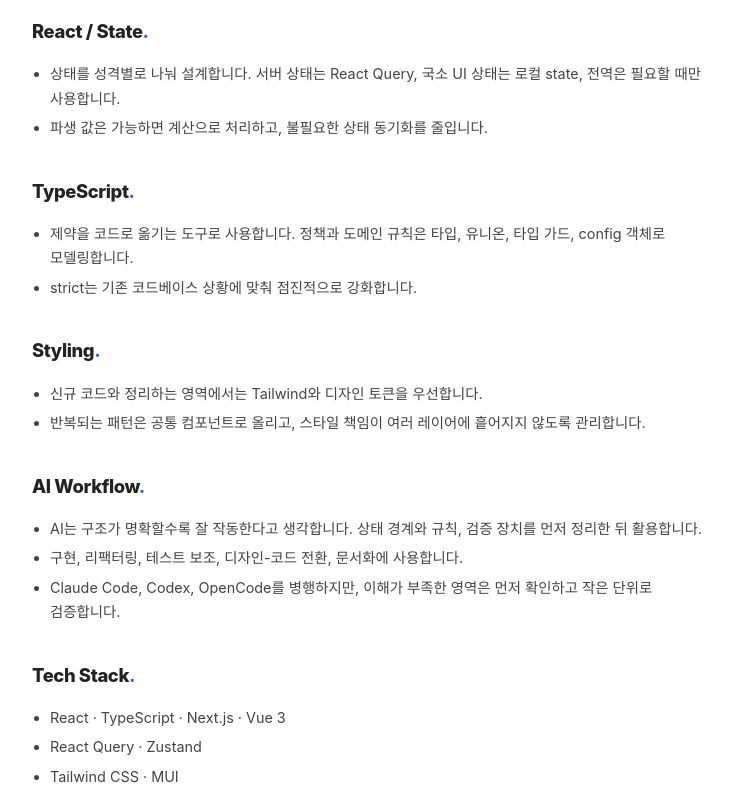
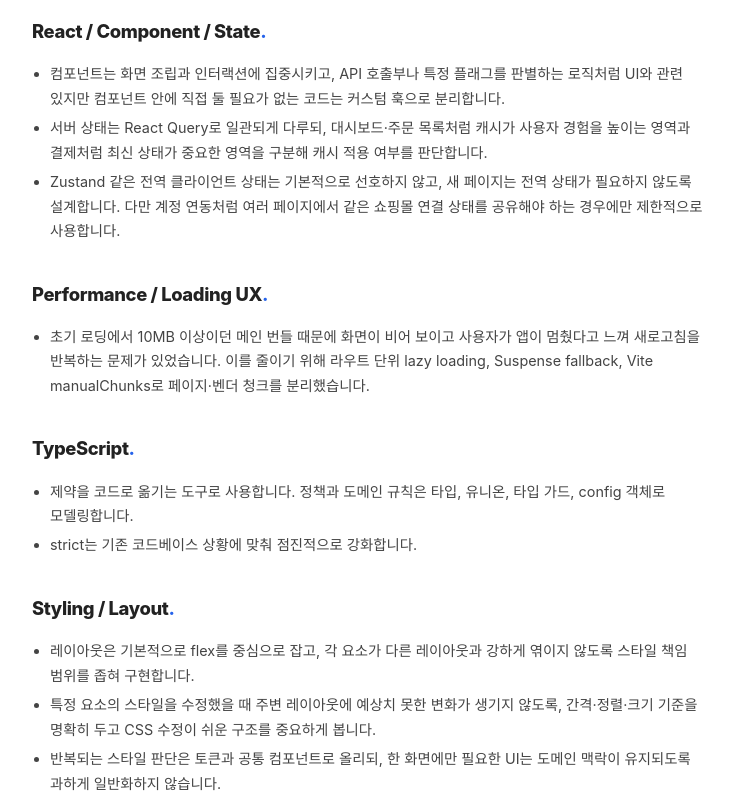
Before and after one commit to cvb5758/resume, a website: page index_v4.html in a window 1280 px wide. Shown: the part 2416-3215 px from the top of the page, without its empty margins (264-997 px from the left). Drawn offline with Linux system fonts and the light colour scheme; a web font is replaced by a local one.

Commit message:
Ground resume skills in frontend engineering judgment
The skills section now reflects concrete React, state, performance, and styling principles drawn from the resume materials and follow-up clarification. The wording avoids broad claims and focuses on hook separation, cache judgment, limited global state, lazy-loading remediation, and layout/style maintainability.\n\nConstraint: Keep the new resume variant as index_v4.html and leave existing variants untouched.\nRejected: Add broad web-performance claims | NProgress and skeleton work were not applied to production, so the section keeps only the lazy-loading and chunk-splitting work.\nConfidence: high\nScope-risk: narrow\nTested: Parsed index_v4.html with Python HTMLParser and checked the new skills headings exist.\nNot-tested: Full browser PDF export after skills-section changes.

```diff
--- a/index_v4.html
+++ b/index_v4.html
@@ -414,10 +414,18 @@
       <h2>Skills<span class="dot">.</span></h2>
 
       <div class="skill-group">
-        <h3>React / State<span class="dot">.</span></h3>
+        <h3>React / Component / State<span class="dot">.</span></h3>
         <ul>
-          <li>상태를 성격별로 나눠 설계합니다. 서버 상태는 React Query, 국소 UI 상태는 로컬 state, 전역은 필요할 때만 사용합니다.</li>
-          <li>파생 값은 가능하면 계산으로 처리하고, 불필요한 상태 동기화를 줄입니다.</li>
+          <li>컴포넌트는 화면 조립과 인터랙션에 집중시키고, API 호출부나 특정 플래그를 판별하는 로직처럼 UI와 관련 있지만 컴포넌트 안에 직접 둘 필요가 없는 코드는 커스텀 훅으로 분리합니다.</li>
+          <li>서버 상태는 React Query로 일관되게 다루되, 대시보드·주문 목록처럼 캐시가 사용자 경험을 높이는 영역과 결제처럼 최신 상태가 중요한 영역을 구분해 캐시 적용 여부를 판단합니다.</li>
+          <li>Zustand 같은 전역 클라이언트 상태는 기본적으로 선호하지 않고, 새 페이지는 전역 상태가 필요하지 않도록 설계합니다. 다만 계정 연동처럼 여러 페이지에서 같은 쇼핑몰 연결 상태를 공유해야 하는 경우에만 제한적으로 사용합니다.</li>
+        </ul>
+      </div>
+
+      <div class="skill-group">
+        <h3>Performance / Loading UX<span class="dot">.</span></h3>
+        <ul>
+          <li>초기 로딩에서 10MB 이상이던 메인 번들 때문에 화면이 비어 보이고 사용자가 앱이 멈췄다고 느껴 새로고침을 반복하는 문제가 있었습니다. 이를 줄이기 위해 라우트 단위 lazy loading, Suspense fallback, Vite manualChunks로 페이지·벤더 청크를 분리했습니다.</li>
         </ul>
       </div>
 
@@ -430,10 +438,11 @@
       </div>
 
       <div class="skill-group">
-        <h3>Styling<span class="dot">.</span></h3>
+        <h3>Styling / Layout<span class="dot">.</span></h3>
         <ul>
-          <li>신규 코드와 정리하는 영역에서는 Tailwind와 디자인 토큰을 우선합니다.</li>
-          <li>반복되는 패턴은 공통 컴포넌트로 올리고, 스타일 책임이 여러 레이어에 흩어지지 않도록 관리합니다.</li>
+          <li>레이아웃은 기본적으로 flex를 중심으로 잡고, 각 요소가 다른 레이아웃과 강하게 엮이지 않도록 스타일 책임 범위를 좁혀 구현합니다.</li>
+          <li>특정 요소의 스타일을 수정했을 때 주변 레이아웃에 예상치 못한 변화가 생기지 않도록, 간격·정렬·크기 기준을 명확히 두고 CSS 수정이 쉬운 구조를 중요하게 봅니다.</li>
+          <li>반복되는 스타일 판단은 토큰과 공통 컴포넌트로 올리되, 한 화면에만 필요한 UI는 도메인 맥락이 유지되도록 과하게 일반화하지 않습니다.</li>
         </ul>
       </div>
 
```
